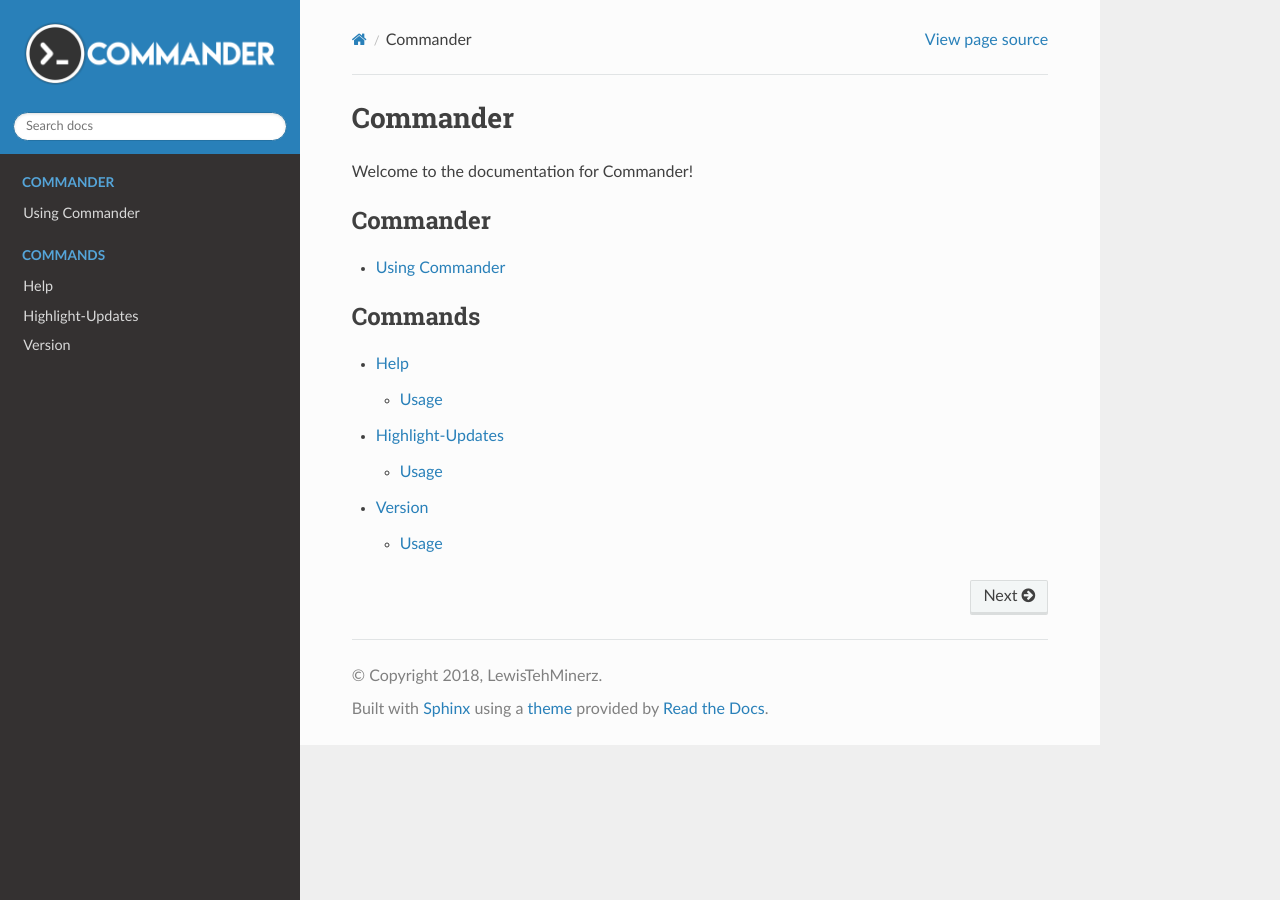
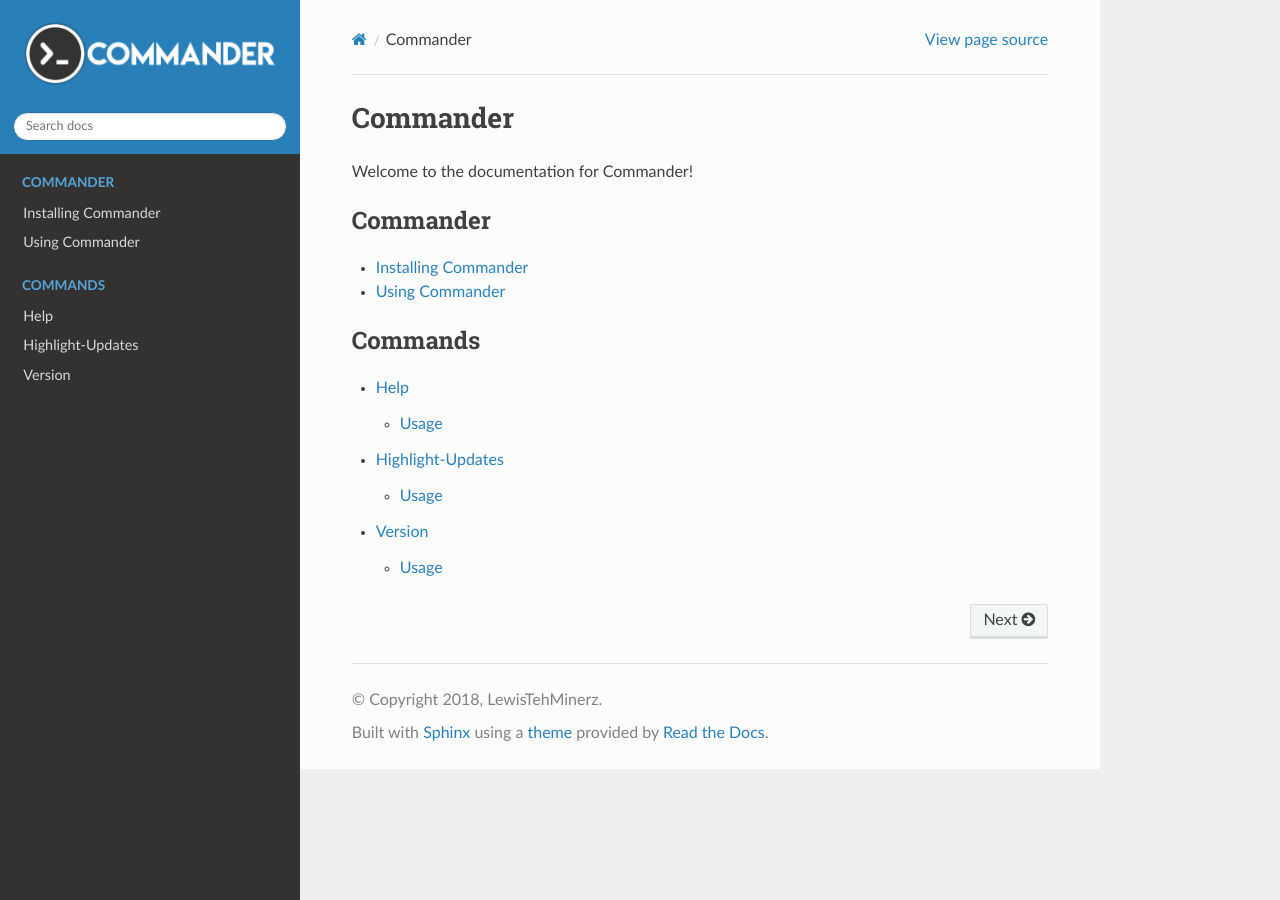
Before and after one commit to ZeroIdeaDevelopment/Commander, a Sphinx documentation site: the page built from docs/index.rst, in a window 1280 px wide. Built offline with Sphinx 7.4.7 and the Read the Docs theme 2.0.0, drawn with Linux system fonts in a browser that asks for light colours.

Commit message:
update docs again

```diff
--- a/docs/conf.py
+++ b/docs/conf.py
@@ -82,7 +82,8 @@
 # documentation.
 #
 html_theme_options = {
-    'logo_only': True
+    'logo_only': True,
+    'display_version': False
 }
 
 # Add any paths that contain custom static files (such as style sheets) here,
--- a/docs/help.rst
+++ b/docs/help.rst
@@ -7,9 +7,10 @@
 | Parameter |                     Description                            |
 +===========+============================================================+
 |  command  |  The command to automatically go to on the doucmentation.  |
-+------------------------------------------------------------------------+
++-----------+------------------------------------------------------------+
 
 Usage
 -----
-.. code::
+.. code-block:: text
+
     # help [command (optional)]
--- a/docs/highlight-updates.rst
+++ b/docs/highlight-updates.rst
@@ -7,9 +7,10 @@
 | Parameter |                     Description                            |
 +===========+============================================================+
 |  toggled  | Toggles whether Commander should highlight updates or not. |
-+------------------------------------------------------------------------+
++-----------+------------------------------------------------------------+
 
 Usage
 -----
-.. code::
+.. code-block:: text
+
     # highlight-updates [toggled]
--- a/docs/index.rst
+++ b/docs/index.rst
@@ -3,11 +3,16 @@
 
 Welcome to the documentation for Commander!
 
+.. _commander-docs:
+
 .. toctree::
     :maxdepth: 2
     :caption: Commander
 
+    installing-commander
     using-commander
+
+.. _commands:
 
 .. toctree::
     :maxdepth: 2
--- /dev/null
+++ b/docs/installing-commander.rst
@@ -0,0 +1,4 @@
+Installing Commander
+====================
+
+To install Commander, enable the Developer Mode option clone the `GitHub repository <https://github.com/LewisTehMinerz/Commander>`_
--- a/docs/version.rst
+++ b/docs/version.rst
@@ -5,5 +5,6 @@
 
 Usage
 -----
-.. code::
+.. code-block:: text
+
     # version
```
